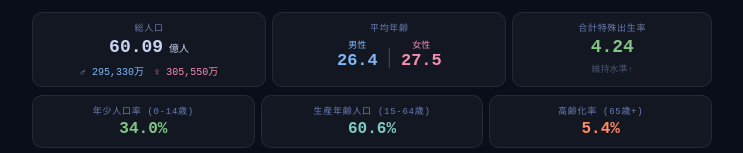
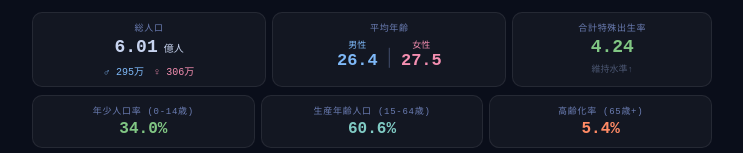
Before and after one commit to Masaki12008/japan-population-pyramid, a React (Vite) app: page / in a window 1280 px wide. Shown: the part 182-335 px from the top of the page, without its empty margins (268-1011 px from the left). Built offline with nearby package versions, Linux system fonts and the light colour scheme.

Commit message:
Add files via upload

```diff
--- a/src/App.jsx
+++ b/src/App.jsx
@@ -170,14 +170,14 @@ export default function PopulationPyramid() {
         }}>
           <div style={{ fontSize: 9, color: "#6b7db3", marginBottom: 4, letterSpacing: "0.08em", fontFamily: "monospace" }}>総人口</div>
           <div style={{ fontSize: 18, fontWeight: 700, color: "#c8d4f0", fontFamily: "monospace", lineHeight: 1.1 }}>
-            {(stats.total * 10 / 10000).toFixed(2)}<span style={{ fontSize: 10, fontWeight: 400 }}> 億人</span>
+            {(stats.total / 10000).toFixed(2)}<span style={{ fontSize: 10, fontWeight: 400 }}> 億人</span>
           </div>
           <div style={{ display: "flex", justifyContent: "center", gap: 10, marginTop: 5 }}>
             <div style={{ fontSize: 10, fontFamily: "monospace", color: "#7eb8f7" }}>
-              ♂ {Math.round(stats.totalM * 10).toLocaleString()}万
+              ♂ {Math.round(stats.totalM / 100).toLocaleString()}万
             </div>
             <div style={{ fontSize: 10, fontFamily: "monospace", color: "#f48fb1" }}>
-              ♀ {Math.round(stats.totalF * 10).toLocaleString()}万
+              ♀ {Math.round(stats.totalF / 100).toLocaleString()}万
             </div>
           </div>
         </div>
```
